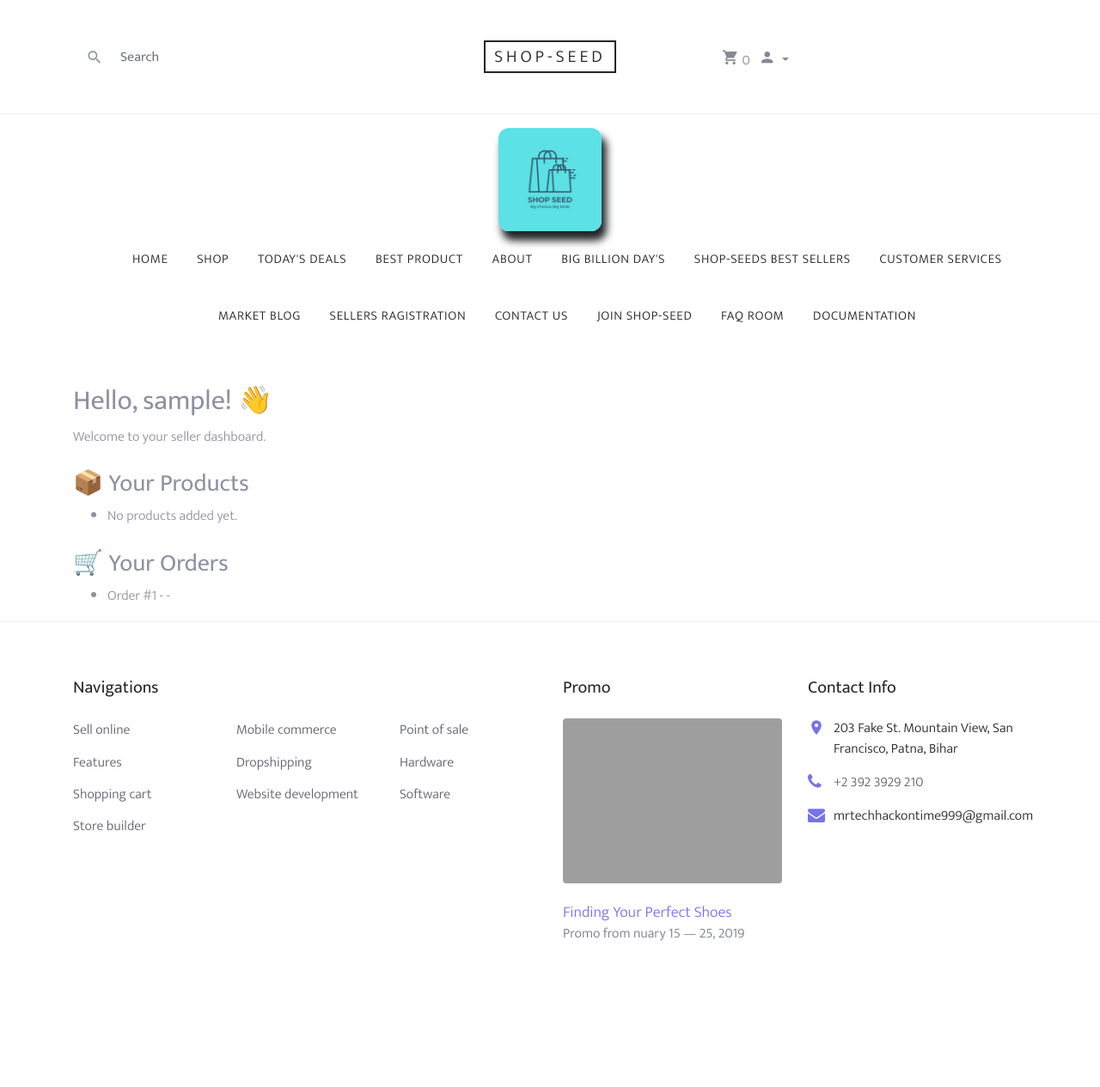
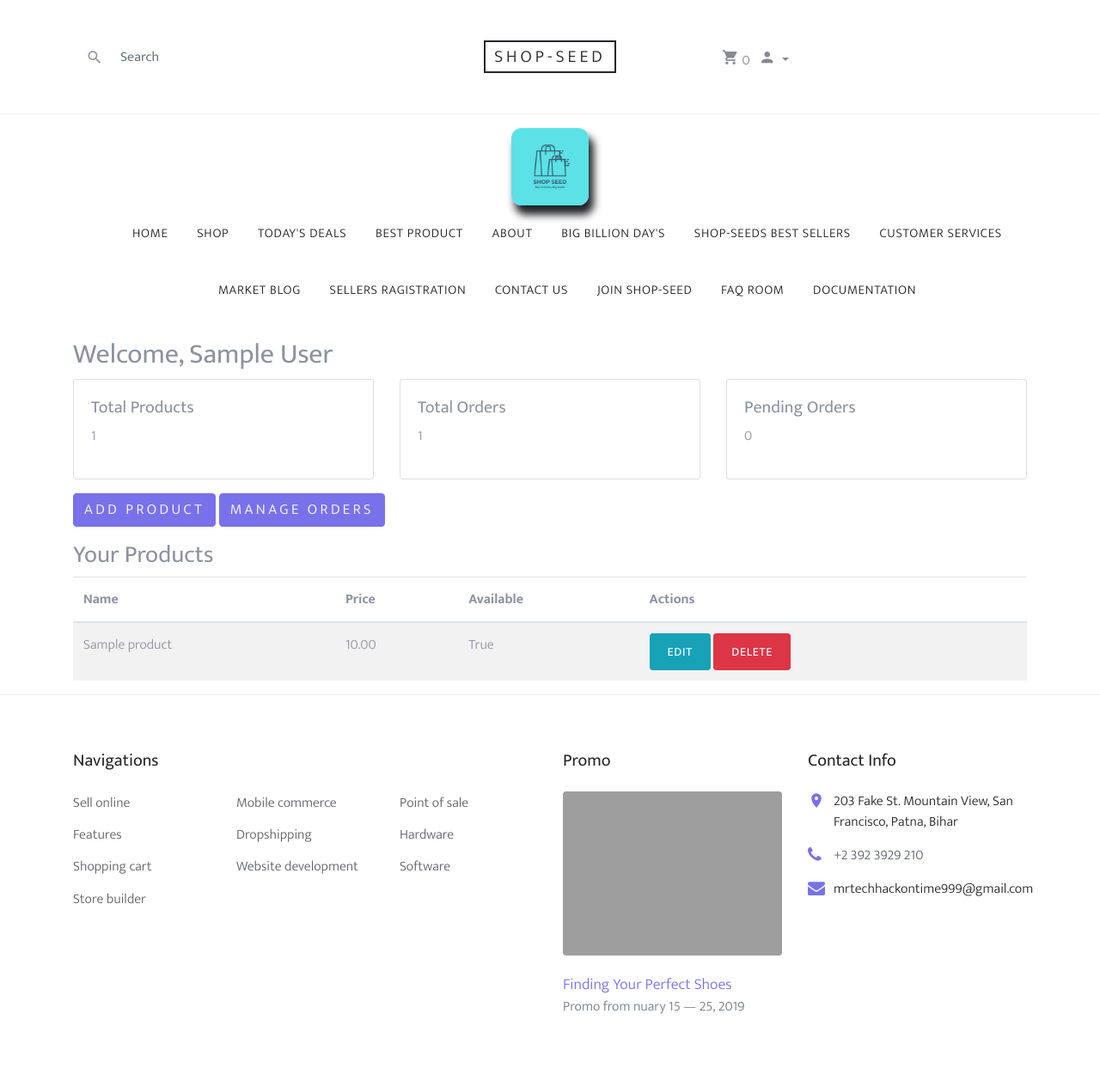
Before and after one commit to Techhackontime999/An-Ecommerce-Site, a Django app: page /seller/seller_dashboard/ in a window 1280 px wide. Shown: the whole page at 86% size. Before the commit the page ends 1095 px from the top, so only its background shows below. Run offline with Django 3.2, Linux system fonts and the light colour scheme; a user stored in the database is signed in; tables that the repository leaves empty hold one stand-in row (values such as "Sample post"); some libraries are stand-ins or nearby versions; some web fonts are replaced; grey boxes are pictures that could not be loaded.

Commit message:
implementing sellers dashboard

```diff
--- a/seller/templates/seller/dashboard.html
+++ b/seller/templates/seller/dashboard.html
@@ -1,28 +1,59 @@
-{% extends "shop/base/base.html" %}
+{% extends 'shop/base/base.html' %}
+{% block content %}
+<div class="container mt-4">
+    <h2>Welcome, {{ profile.shop_name }}</h2>
+    <div class="row">
+        <div class="col-md-4">
+            <div class="card mb-3">
+                <div class="card-body">
+                    <h5>Total Products</h5>
+                    <p>{{ total_products }}</p>
+                </div>
+            </div>
+        </div>
+        <div class="col-md-4">
+            <div class="card mb-3">
+                <div class="card-body">
+                    <h5>Total Orders</h5>
+                    <p>{{ total_orders }}</p>
+                </div>
+            </div>
+        </div>
+        <div class="col-md-4">
+            <div class="card mb-3">
+                <div class="card-body">
+                    <h5>Pending Orders</h5>
+                    <p>{{ pending_orders }}</p>
+                </div>
+            </div>
+        </div>
+    </div>
+    <a href="{% url 'seller:add_product' %}" class="btn btn-primary mb-3">Add Product</a>
+    <a href="{% url 'seller:orders' %}" class="btn btn-primary mb-3">Manage Orders</a>
 
-{% block content %}
-<div class="container mt-5">
-    <h2>Hello, {{ request.user.username }}! 👋</h2>
-    <p>Welcome to your seller dashboard.</p>
-
-    <h3 class="mt-4">📦 Your Products</h3>
-    <ul>
-        {% for product in products %}
-            <li>{{ product.name }} - ₹{{ product.price }}</li>
-        {% empty %}
-            <li>No products added yet.</li>
-        {% endfor %}
-    </ul>
-
-    <h3 class="mt-4">🛒 Your Orders</h3>
-    {% if orders %}
-        <ul>
-        {% for order in orders %}
-            <li>Order #{{ order.id }} - {{ order.product.name }} - {{ order.status }}</li>
-        {% endfor %}
-        </ul>
-    {% else %}
-        <p>No orders yet.</p>
-    {% endif %}
+    <h3>Your Products</h3>
+    <table class="table table-striped">
+        <thead>
+            <tr>
+                <th>Name</th>
+                <th>Price</th>
+                <th>Available</th>
+                <th>Actions</th>
+            </tr>
+        </thead>
+        <tbody>
+            {% for product in products %}
+            <tr>
+                <td>{{ product.name }}</td>
+                <td>{{ product.price }}</td>
+                <td>{{ product.available }}</td>
+                <td>
+                    <a href="{% url 'seller:edit_product' product.pk %}" class="btn btn-sm btn-info">Edit</a>
+                    <a href="{% url 'seller:delete_product' product.pk %}" class="btn btn-sm btn-danger">Delete</a>
+                </td>
+            </tr>
+            {% endfor %}
+        </tbody>
+    </table>
 </div>
 {% endblock %}
--- a/seller/urls.py
+++ b/seller/urls.py
@@ -5,4 +5,9 @@ app_name = 'seller'
 
 urlpatterns = [
     path('seller_dashboard/', views.seller_dashboard, name='seller_dashboard'),
+        path('product/add/', views.add_product, name='add_product'),
+    path('product/edit/<int:pk>/', views.edit_product, name='edit_product'),
+    path('product/delete/<int:pk>/', views.delete_product, name='delete_product'),
+    path('orders/', views.seller_orders, name='orders'),
+    path('orders/update/<int:order_id>/', views.update_order_status, name='update_order_status'),
 ]
--- a/seller/views.py
+++ b/seller/views.py
@@ -1,35 +1,117 @@
-from django.shortcuts import render, redirect
+from django.shortcuts import render, redirect, get_object_or_404
 from django.contrib.auth.decorators import login_required
+from shop.models import Product
+from order.models import OrderItem, Order
 from accounts.models import SellerProfile
-from shop.models import Product
-from order.models import Order  # if you have an Order model
+from django.contrib import messages
+from .forms import ProductForm
+
+@login_required
+def seller_dashboard(request):
+    try:
+        profile = request.user.sellerprofile
+    except SellerProfile.DoesNotExist:
+        return redirect('accounts:seller_register')
+
+    if not profile.is_verified:
+        return render(request, 'seller/not_verified.html')
+
+    products = Product.objects.filter(seller=profile)
+    order_items = OrderItem.objects.filter(product__in=products)
+
+    context = {
+        'profile': profile,
+        'total_products': products.count(),
+        'total_orders': order_items.count(),
+        'pending_orders': order_items.filter(order__paid=False).count(),
+        'products': products,
+    }
+    return render(request, 'seller/dashboard.html', context)
+
+@login_required
+def add_product(request):
+    try:
+        profile = request.user.sellerprofile
+    except SellerProfile.DoesNotExist:
+        return redirect('accounts:seller_register')
+
+    if not profile.is_verified:
+        return render(request, 'seller/not_verified.html')
+
+    if request.method == 'POST':
+        form = ProductForm(request.POST, request.FILES)
+        if form.is_valid():
+            product = form.save(commit=False)
+            product.seller = profile
+            product.save()
+            messages.success(request, 'Product added successfully!')
+            return redirect('seller:seller_dashboard')
+    else:
+        form = ProductForm()
+
+    return render(request, 'seller/add_product.html', {'form': form})
+
+@login_required
+def edit_product(request, pk):
+    product = get_object_or_404(Product, pk=pk, seller=request.user.sellerprofile)
+    if request.method == 'POST':
+        form = ProductForm(request.POST, request.FILES, instance=product)
+        if form.is_valid():
+            form.save()
+            messages.success(request, 'Product updated successfully!')
+            return redirect('seller:seller_dashboard')
+    else:
+        form = ProductForm(instance=product)
+    return render(request, 'seller/edit_product.html', {'form': form})
+
+@login_required
+def delete_product(request, pk):
+    product = get_object_or_404(Product, pk=pk, seller=request.user.sellerprofile)
+    product.delete()
+    messages.success(request, 'Product deleted successfully!')
+    return redirect('seller:seller_dashboard')
+
+@login_required
+def seller_orders(request):
+    profile = request.user.sellerprofile
+    order_items = OrderItem.objects.filter(product__seller=profile).select_related('order')
+    return render(request, 'seller/orders.html', {'order_items': order_items})
+
+@login_required
+def update_order_status(request, order_id):
+    order = get_object_or_404(Order, id=order_id, items__product__seller=request.user.sellerprofile)
+    order.paid = True
+    order.save()
+    messages.success(request, 'Order marked as shipped/paid.')
+    return redirect('seller:orders')
+
+
+
+# from django.shortcuts import render, redirect
+# from django.contrib.auth.decorators import login_required
+# from shop.models import Product
+# from order.models import OrderItem
+# from accounts.models import SellerProfile
+# from django.contrib import messages
 
 # @login_required
 # def seller_dashboard(request):
 #     try:
-#         seller_profile = SellerProfile.objects.get(user=request.user)
+#         profile = request.user.sellerprofile
 #     except SellerProfile.DoesNotExist:
-#         return redirect('accounts:seller_register')  # Redirect if not a seller
+#         return redirect('accounts:seller_register')
 
-#     products = Product.objects.filter(seller=seller_profile)
-#     orders = Order.objects.filter(items__product__seller=seller_profile).distinct() if hasattr(Product, 'seller') else []
-#     if not seller_profile.is_verified:
+#     if not profile.is_verified:
 #         return render(request, 'seller/not_verified.html')
-#     else:
-#         return render(request, 'seller/dashboard.html', {
-#         'seller': seller_profile,
+
+#     products = Product.objects.filter(seller=profile)
+#     order_items = OrderItem.objects.filter(product__in=products)
+
+#     context = {
+#         'profile': profile,
+#         'total_products': products.count(),
+#         'total_orders': order_items.count(),
+#         'pending_orders': order_items.filter(order__paid=False).count(),
 #         'products': products,
-#         'orders': orders,
-#       })
-
-
-
-@login_required
-def seller_dashboard(request):
-    seller_profile = request.user.sellerprofile
-    orders = Order.objects.filter(items__product__seller=seller_profile).distinct()
-
-    return render(request, 'seller/dashboard.html', {
-        'seller_profile': seller_profile,
-        'orders': orders,
-    })
+#     }
+#     return render(request, 'seller/dashboard.html', context)
--- a/shop/templates/shop/base/base.html
+++ b/shop/templates/shop/base/base.html
@@ -39,6 +39,14 @@
     border: 1px solid #dee2e6;
   }
 }
+.animated-logo {
+    transition: transform 0.4s ease-in-out;
+}
+
+.animated-logo:hover {
+    transform: scale(1.1) rotate(-2deg);
+}
+
 /* for nav in small device close*/
 
 
--- a/shop/templates/shop/base/navbar.html
+++ b/shop/templates/shop/base/navbar.html
@@ -89,11 +89,16 @@
 
             <div class="container">
                 <div class="d-none d-md-block col-lg-block">
-                    <a href="{% url 'shop:product_list' %} ">
-                        <img style="border-radius: 12px; box-shadow: 5px 10px 10px 1px #212529;"
-                            src="{% static 'images/shop-seed_logo.jpeg' %}" width="120" alt="Shop-Seed logo">
+                    <a href="{% url 'shop:product_list' %}">
+                        <img
+                            class="animated-logo"
+                            style="border-radius: 12px; box-shadow: 5px 10px 10px 1px #212529;"
+                            src="{% static 'images/shop-seed_logo.jpeg' %}"
+                            width="90"
+                            alt="Shop-Seed logo">
                     </a>
                 </div>
+
 
                 <ul class="site-menu js-clone-nav d-none d-md-block">
 
--- a/shop/templates/shop/product/list.html
+++ b/shop/templates/shop/product/list.html
@@ -32,7 +32,7 @@
             <div class="block-4 text-center border">
               <figure class="block-4-image">
                 <a href="{{ product.get_absolute_url }}">
-                  <img src="{{ product.image.url }}" alt="{{ product.name }}" class="img-fluid" style="width: 100%; height: 300px; object-fit: cover;">
+                  <img src="{{ product.image.url }}" alt="{{ product.name }}" class="img-fluid" style="width: 100%; height: 300px; object-fit: contain;">
                 </a>
               </figure>
               <div class="block-4-text p-4">
```
Also changed, not shown: project_tree.txt (+9 -2 lines), seller/forms.py (added, +9 -0 lines), seller/templates/seller/add_product.html (added, +32 -0 lines), seller/templates/seller/edit_product.html (added, +11 -0 lines), seller/templates/seller/not_verified.html (+7 -0 lines), seller/templates/seller/orders.html (added, +36 -0 lines).
